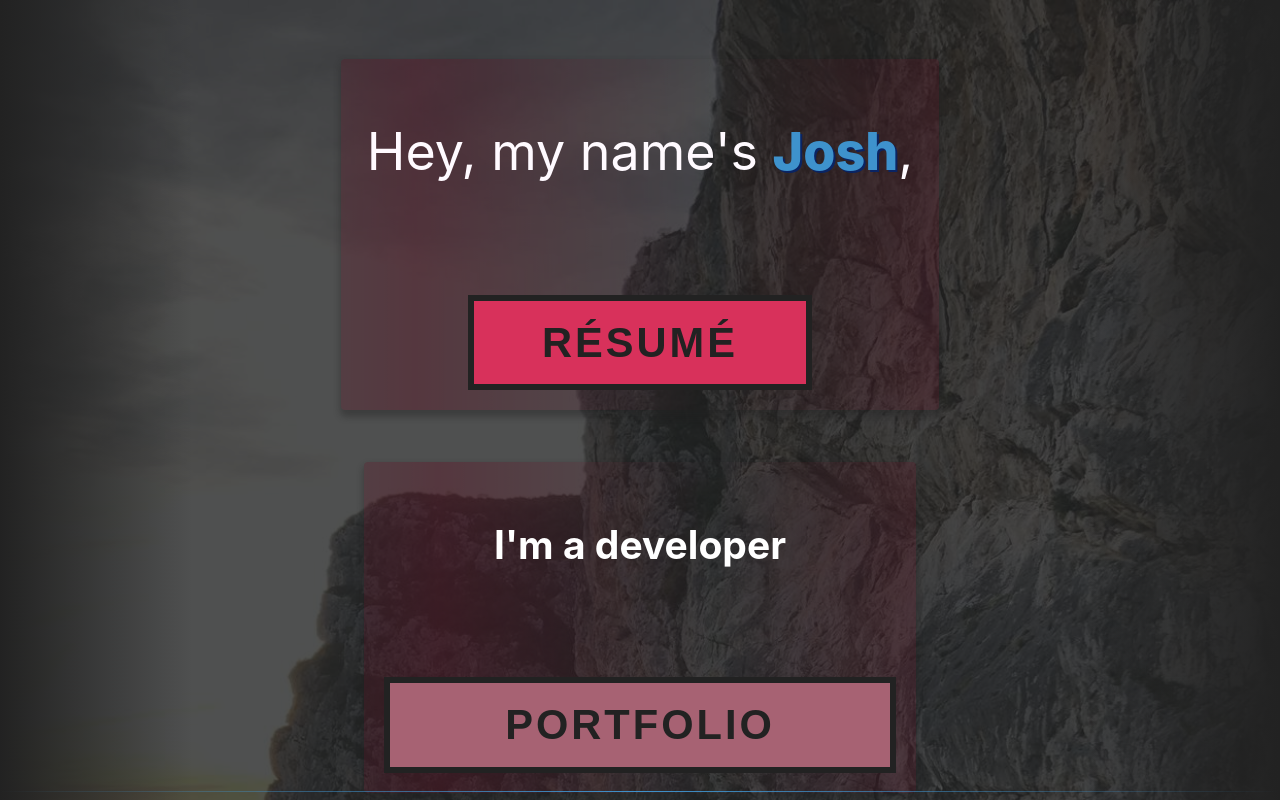
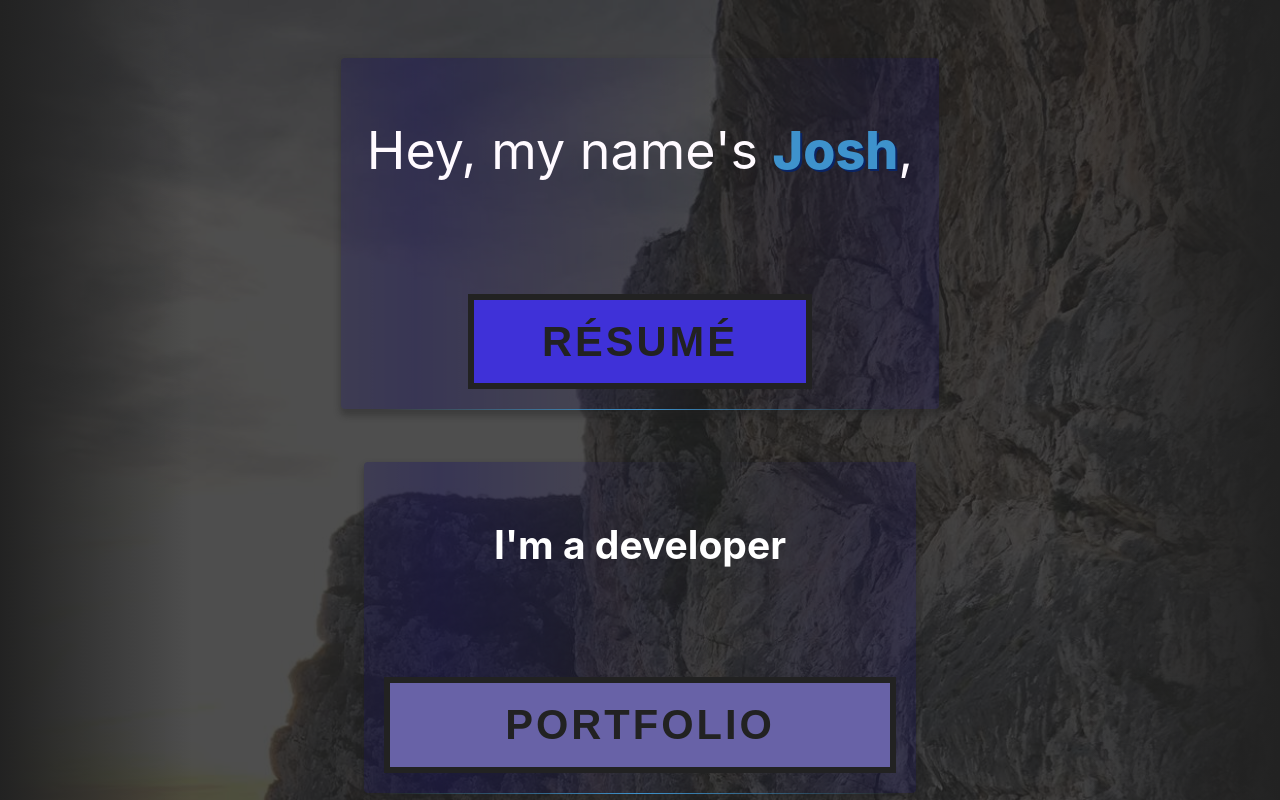
Before and after one commit to joshewood/joshewood.com, a React (Create React App) app in the folder portfolio/: page / in a window 1280 px wide. Built offline with nearby package versions, Linux system fonts and the light colour scheme.

Commit message:
🚀 finishing touches

```diff
--- a/portfolio/src/App.js
+++ b/portfolio/src/App.js
@@ -67,7 +67,7 @@ function App() {
     }, 1000)
   }, []);
   let location = useLocation();
-  return (<div className={`App${(hasLoaded) ? ' Loaded' : ''}`}>
+  return (<div className={`App${(hasLoaded) ? ' Loaded' : ''}${(location.pathname == '/') ? ' Home' : ''}`}>
       <TransitionGroup>
         {/*
           This is no different than other usage of
@@ -77,11 +77,12 @@ function App() {
         */}
         <CSSTransition
           key={location.key}
-          classNames="fade"
-          timeout={300}
+          classNames="slide"
+          timeout={900}
         >
           <Switch location={location}>
             <Route exact path="/">
+            <div>
               <div className={`IntroPanel${(entranceAnimation) ? ' Enter' : ''}`}>
                 <div className={`CTAContainer ResumeContainer ${CTAEffect}`} onClick={downloadResume}>
                   <h1>Hey, my name's <span className="Accent">Josh</span>,</h1>
@@ -89,35 +90,59 @@ function App() {
                   <button type="button" className="HomeCTA">R&eacute;sum&eacute;</button>
 
                 </div>
+                <hr className="BorderDecoration"/>
                 <Link className="CTAContainer PortfolioLinkContainer" to="/portfolio">
                   <h2>I'm a developer</h2>
                   <button type="button" className="HomeCTA SecondaryCTA">Portfolio</button>
                 </Link>
+                <hr className="BorderDecoration"/>
               </div>
-              <hr className="BorderDecoration"/>
+
+            </div>
             </Route>
             <Route path="/portfolio">
               <div className="WorkPanel">
-                {/*<video autoPlay loop mute src="dawnofwar.mp4"></video>*/}
-                <h1>I made <a href="https://www.dawnofwar.com">www.dawnofwar.com</a></h1>
-                <h2>I delivered numerous features on <a href="https://www.hardrocksocialcasino.com">www.hardrocksocialcasino.com</a></h2>
-                <h3>The same engine as <a href="https://play.star.com.au">play.star.com.au</a></h3>
-                <h3>and <a href="https://online.foxwoods.com">online.foxwoods.com</a></h3>
-                {/*<h2>I've built</h2>
-                <ul>
-                  <li>Features</li>
-                  <li>Tools</li>
-                  <li>Integrations</li>
-                  <li>Proofs of Concept</li>
-                </ul>*/}
+
+                <div className={`CTAContainer Short ResumeContainer ${CTAEffect}`} onClick={() => {window.location.assign('https://www.dawnofwar.com')}}>
+                  <a href="https://www.dawnofwar.com">www.dawnofwar.com</a>
+                  <video loop mute src="dawnofwar.mp4"></video>
                 </div>
-              <div className="SummaryPanel">
-                <h1>I have been <span className="Accent">building</span> software my whole life.</h1>
-                <h2>Love it when a <span className="Accent">plan</span> comes together.</h2>
-                <h2>Worked alongside <span className="Accent">brilliant</span> people.</h2>
-                <h2>Crave <span className="Accent">collaboration</span>.</h2>
+
+                <div className={`CTAContainer ResumeContainer ${CTAEffect}`} onClick={() => {window.location.assign('https://www.hardrocksocialcasino.com')}}>
+                  <a href="#">Greentube Pro</a>
+                  <div className="GreentubeProTooltip">
+                    <ul className="GreentubeProClients">
+                      <li className="">
+                        <a href=">www.hardrocksocialcasino.com">
+                          <div>www.hardrocksocialcasino.com</div>
+                          <video loop mute src="hardrock.mp4"></video>
+                        </a>
+                      </li>
+                      <li className="">
+                        <a href=">online.foxwoods.com">
+                          <div>online.foxwoods.com</div>
+                          <video loop mute src="foxwoods.mp4"></video>
+                        </a>
+                      </li>
+                      <li className="">
+                        <a href=">play.star.com.au">
+                          <div>play.star.com.au</div>
+                          <video loop mute src="star.mp4"></video>
+                        </a>
+                      </li>
+                    </ul>
                   </div>
-              <div className="ConnectPanel">
+                  <div className="VideoGallery">
+                    {/*<video loop mute src="dawnofwar.mp4"></video>
+                    <video loop mute src="dawnofwar.mp4"></video>
+                    <video loop mute src="dawnofwar.mp4"></video>*/}
+                  </div>
+                </div>
+                <div className={`CTAContainer ${CTAEffect}`} onClick={downloadResume}>
+                  <button type="button" className="HomeCTA NoMargin">R&eacute;sum&eacute;</button>
+                </div>
+
+                <div className={`CTAContainer SocialLinks`}>
                   <h1>Let's chat! We have so much in common!</h1>
                   <ul className="SocialLinks">
                     <li>
@@ -130,9 +155,10 @@ function App() {
                       <SocialIcon url="mailto:gdjoshwood@gmail.com" />
                     </li>
                     <li>
-                    <SocialIcon url="https://www.instagram.com/maremmazero/"/>
+                      <SocialIcon url="https://github.com/joshewood/"/>
                     </li>
                   </ul>
+                </div>
               </div>
             </Route>
           </Switch>
@@ -146,3 +172,27 @@ function App() {
 const BrowserApp = () => <Router><App/></Router>
 
 export default BrowserApp;
+
+              // <div className="SummaryPanel">
+              //   <h1>I have been <span className="Accent">building</span> software my whole life.</h1>
+              //   <h2>Love it when a <span className="Accent">plan</span> comes together.</h2>
+              //   <h2>Worked alongside <span className="Accent">brilliant</span> people.</h2>
+              //   <h2>Crave <span className="Accent">collaboration</span>.</h2>
+              // </div>
+              // <div className="ConnectPanel">
+              //   <h1>Let's chat! We have so much in common!</h1>
+              //   <ul className="SocialLinks">
+              //     <li>
+              //       <SocialIcon url="https://www.linkedin.com/in/agamedesigner/" />
+              //     </li>
+              //     <li>
+              //       <SocialIcon url="https://www.facebook.com/josh.wood.12576" />
+              //     </li>
+              //     <li>
+              //       <SocialIcon url="mailto:gdjoshwood@gmail.com" />
+              //     </li>
+              //     <li>
+              //       <SocialIcon url="https://www.instagram.com/maremmazero/"/>
+              //       </li>
+              //   </ul>
+              // </div>
--- a/portfolio/src/App.scss
+++ b/portfolio/src/App.scss
@@ -1,5 +1,9 @@
 *, *::before, *:after {
   transition: all .225s cubic-bezier(0.03, 1.24, 0.54, 1.24);
+}
+
+html {
+  overflow: hidden;
 }
 
 a {
@@ -13,6 +17,7 @@ a {
 .App {
   text-align: center;
   user-select: none;
+  overflow: hidden;
   &:before {
     content: '';
     position: absolute;
@@ -24,7 +29,51 @@ a {
     opacity: 0.2;
     background: url('/backgrounds/app_background0.jpeg');
     background-size: cover;
+    background-position: 0% 50%;
+    transition: all 1s cubic-bezier(0.21, 0.44, 0.9, 0.94);
   }
+
+  &.Home:before {
+    background-position: 0 0;
+  }
+
+  &::after {
+    content: '';
+    position: absolute;
+    top: 0;
+    left: 0;
+    right: 0;
+    bottom: 0;
+    background: linear-gradient(to right, #222, transparent 15%, transparent 85%, #222);
+    transform-origin: center;
+    z-index: -1;
+  }
+}
+
+.slide-enter,
+.slide-exit, .slide-enter-done, .slide-exit-done {
+  transition: transform 450ms cubic-bezier(0.48, 0.17, 0.88, 0.76);
+}
+
+.slide-enter {
+  transform: translateY(100%);
+  transition-delay: .45s;
+}
+
+.slide-enter.slide-enter-active {
+  transform: translateY(0%);
+}
+
+.slide-exit {
+  position: absolute;
+  top: 0;
+  left: 0;
+  width: 100%;
+  transform: translateY(0%);
+}
+
+.slide-exit-active {
+  transform: translateY(-100%);
 }
 
 .CTAContainer {
@@ -52,7 +101,7 @@ a {
     bottom: 0;
     transform: scale(0);
     transform-origin: center;
-    background: hsla(345, 68%, 22%, 1);
+    background: hsla(245, 68%, 22%, 1);
     z-index: 1;
     pointer-events: none;
     border-radius: 100%;
@@ -62,6 +111,9 @@ a {
 
   &:hover {
     cursor: pointer;
+    & + .BorderDecoration {
+      background: linear-gradient(to right, transparent, #3E92CC 20%, #3E92CC 80%, transparent);;
+    }
     &:after {
       opacity: 0.8;
       filter: saturate(200%);
@@ -74,7 +126,8 @@ a {
       box-shadow: none;
       outline: 6px solid #3E92CC;
       color:  #3E92CC;
-      border-color: #D8315B;
+      border-bottom-color: #fafafa;
+      border-left-color: #fafafa;
       text-shadow: 1px 1px 0 #222, -1px 1px 0 #222, 1px -1px 0 #222, -1px -1px 0 #222;
       letter-spacing: 8px;
     }
@@ -93,24 +146,44 @@ a {
     bottom: 0;
     transform: scale(1);
     transform-origin: center;
-    background: linear-gradient(to left, #5e1225, transparent, #5e1225);
-    z-index: 0;
+    background: linear-gradient(to left, #18125e, transparent, #18125e);
+    z-index: -1;
     pointer-events: none;
     opacity: 0.4;
     background-position-x: 0;
     animation: BackgroundFlash 100s cubic-bezier(0.1, 0.51, 0.9, 0.63) infinite;
   }
+
+  &.Short {
+    width: 20em;
+  }
+
+  video {
+    width: 16em;
+  }
+
+  a {
+    color: #fafafa;
+    text-decoration: none;
+    font-weight: 600;
+    display: block;
+    margin-bottom: 1em;
+  }
+
+  .VideoGallery {
+    display: flex;
+  }
 }
 
 @keyframes TextAttract {
   0% {
-    text-shadow: 0px 2px 4px rgba(255, 255, 255, 0.8);
+    text-shadow: 0px 2px 4px rgba(255, 255, 255, 0.15);
   }
   50% {
-    text-shadow: 0px 4px 4px rgba(255, 255, 255, 0.8);
+    text-shadow: 0px 8px 6px rgba(255, 255, 255, 0.15);
   }
   100% {
-    text-shadow: 0px 2px 4px rgba(255, 255, 255, 0.8);
+    text-shadow: 0px 2px 4px rgba(255, 255, 255, 0.15);
   }
 }
 
@@ -149,27 +222,16 @@ a {
     transition-timing-function: cubic-bezier(0.24, -0.04, 1, -0.28);
   }
 
-  &::after {
-    content: '';
-    position: absolute;
-    top: 0;
-    left: 0;
-    right: 0;
-    bottom: 0;
-    background: linear-gradient(to right, #222, transparent 15%, transparent 85%, #222);
-    transform-origin: center;
-    z-index: -1;
-  }
 
   &.Enter {
     &:before {
-      transform: scale(1);
+      transform: scale(0);
     }
   }
 }
 
 .HomeCTA {
-  background: #D8315B;
+  background: #3f31d8;
   border: 1px solid transparent;
   box-shadow: 0px 0px 0px 1px #3E92CC;
   color: #222;
@@ -187,17 +249,20 @@ a {
   width: 8em;
   height: 2em;
   transition: all .225s cubic-bezier(0.1, 0.51, 0.9, 0.63), letter-spacing 0.5s cubic-bezier(0.15, 0.46, 0.75, 1.13);
+  &.NoMargin {
+    margin-top: 0;
+  }
 }
 
 .BorderDecoration {
   left: 0;
-  position: absolute;
+  margin: 0 auto;
   transform: scale(0);
   transform-origin: center;
   bottom: 0;
   border: none;
   height: 1px;
-  width: 100%;
+  width: 20em;
   background: linear-gradient(to right, transparent, #3E92CC, transparent);
 }
 
@@ -222,7 +287,7 @@ a {
 }
 
 .SecondaryCTA {
-  background: hsla(345, 28%, 52%, 1);
+  background: hsla(245, 28%, 52%, 1);
   width: 12em;
   z-index: 1;
 }
@@ -301,9 +366,16 @@ h2 {
 }
 
 .WorkPanel {
-  padding: 5vh 0;
-  background: #222;
+  padding: 0 0;
   color: #FFFAFF;
+  display: flex;
+  height:100vh;
+  flex-direction: column;
+  justify-content: space-between;
+  align-items: center;
+  .CTAContainer {
+    max-height: 10em;
+  }
 }
 
 .DogPanel {
```
Lines whose indentation alone changed are shown as unchanged.
